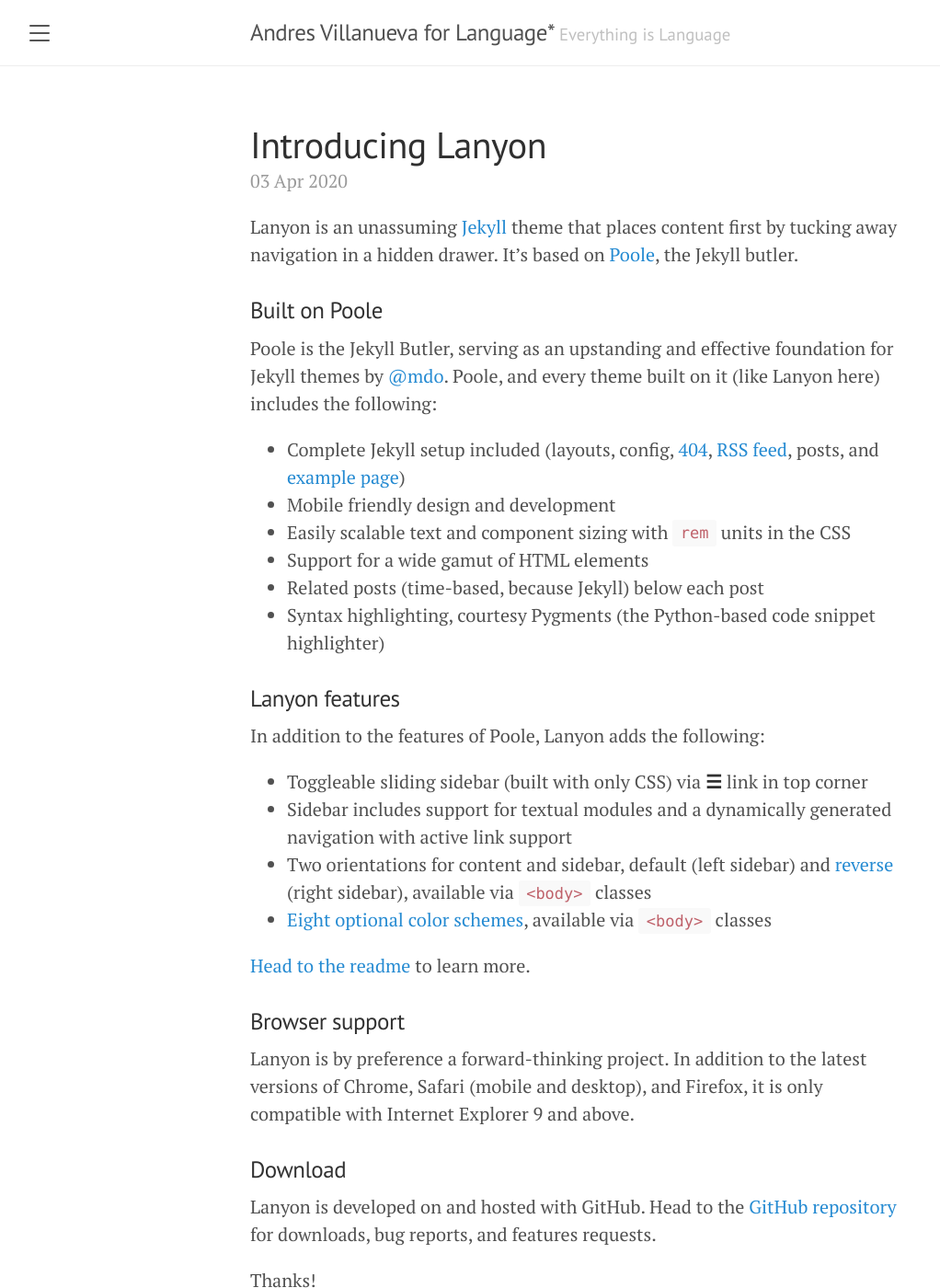
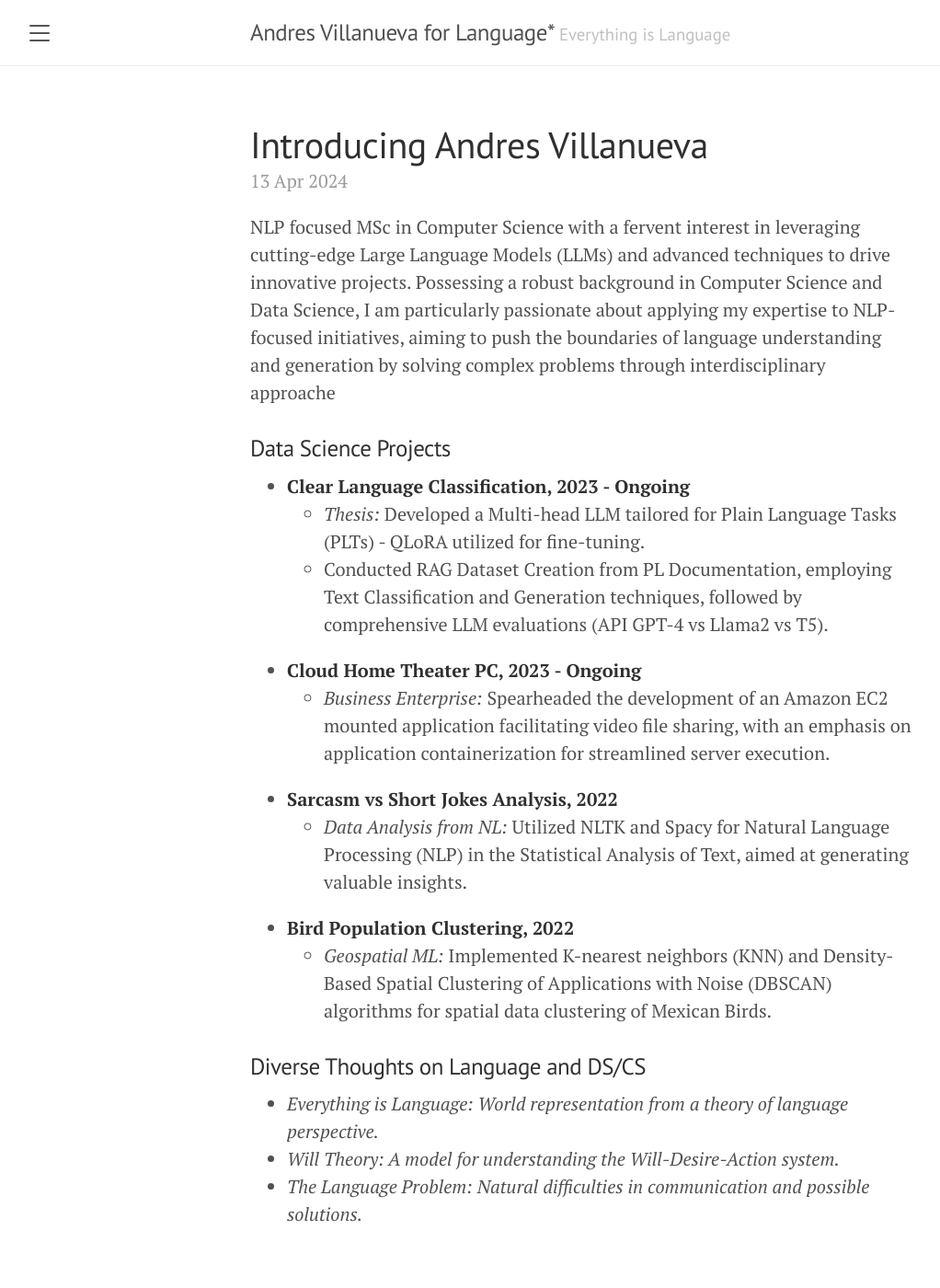
Before and after one commit to joseandresv/joseandresv.github.io, a Jekyll site: the page built from index.html, in a window 1280 px wide and 1400 px high. Shown: the whole window at 92% size, without its empty margins (8-1030 px from the left). Built offline with Jekyll 4.4.1, drawn with Linux system fonts in a browser that asks for light colours; the list of posts is cut into pages by our own code; some of the changed text lies outside the part shown.

Commit message:
post changes and additions

```diff
--- a/_posts/2020-04-01-whats-jekyll.md
+++ b/_posts/2020-04-01-whats-jekyll.md
@@ -1,8 +1,8 @@
 ---
 layout: post
-title: What's Jekyll?
+title: What's Jekyll? (Paying my dues as a leecher)
 ---
-
+*I got this theme for github.io from Jekyll. If you like it and would like to use it here is some information that will help:*
 [Jekyll](https://jekyllrb.com) is a static site generator, an open-source tool for creating simple yet powerful websites of all shapes and sizes. From [the project's readme](https://github.com/mojombo/jekyll/blob/master/README.markdown):
 
   > Jekyll is a simple, blog aware, static site generator. It takes a template directory [...] and spits out a complete, static website suitable for serving with Apache or your favorite web server. This is also the engine behind GitHub Pages, which you can use to host your project’s page or blog right here from GitHub.
--- /dev/null
+++ b/_posts/2020-04-02-everything-is-language.md
@@ -0,0 +1,9 @@
+---
+layout: post
+title: "Everything is Language: World representation from a theory of language perspective."
+---
+
+
+<div class="message">
+  Working Page
+</div>
--- a/_posts/2020-04-02-example-content.md
+++ /dev/null
@@ -1,122 +0,0 @@
----
-layout: post
-title: Example content
----
-
-
-<div class="message">
-  Howdy! This is an example blog post that shows several types of HTML content supported in this theme.
-</div>
-
-Cum sociis natoque penatibus et magnis <a href="#">dis parturient montes</a>, nascetur ridiculus mus. *Aenean eu leo quam.* Pellentesque ornare sem lacinia quam venenatis vestibulum. Sed posuere consectetur est at lobortis. Cras mattis consectetur purus sit amet fermentum.
-
-> Curabitur blandit tempus porttitor. Nullam quis risus eget urna mollis ornare vel eu leo. Nullam id dolor id nibh ultricies vehicula ut id elit.
-
-Etiam porta **sem malesuada magna** mollis euismod. Cras mattis consectetur purus sit amet fermentum. Aenean lacinia bibendum nulla sed consectetur.
-
-## Inline HTML elements
-
-HTML defines a long list of available inline tags, a complete list of which can be found on the [Mozilla Developer Network](https://developer.mozilla.org/en-US/docs/Web/HTML/Element).
-
-- **To bold text**, use `<strong>`.
-- *To italicize text*, use `<em>`.
-- Abbreviations, like <abbr title="HyperText Markup Langage">HTML</abbr> should use `<abbr>`, with an optional `title` attribute for the full phrase.
-- Citations, like <cite>&mdash; Mark otto</cite>, should use `<cite>`.
-- <del>Deleted</del> text should use `<del>` and <ins>inserted</ins> text should use `<ins>`.
-- Superscript <sup>text</sup> uses `<sup>` and subscript <sub>text</sub> uses `<sub>`.
-
-Most of these elements are styled by browsers with few modifications on our part.
-
-## Heading
-
-Vivamus sagittis lacus vel augue rutrum faucibus dolor auctor. Duis mollis, est non commodo luctus, nisi erat porttitor ligula, eget lacinia odio sem nec elit. Morbi leo risus, porta ac consectetur ac, vestibulum at eros.
-
-### Code
-
-Cum sociis natoque penatibus et magnis dis `code element` montes, nascetur ridiculus mus.
-
-{% highlight js %}
-// Example can be run directly in your JavaScript console
-
-// Create a function that takes two arguments and returns the sum of those arguments
-var adder = new Function("a", "b", "return a + b");
-
-// Call the function
-adder(2, 6);
-// > 8
-{% endhighlight %}
-
-Aenean lacinia bibendum nulla sed consectetur. Etiam porta sem malesuada magna mollis euismod. Fusce dapibus, tellus ac cursus commodo, tortor mauris condimentum nibh, ut fermentum massa.
-
-### Lists
-
-Cum sociis natoque penatibus et magnis dis parturient montes, nascetur ridiculus mus. Aenean lacinia bibendum nulla sed consectetur. Etiam porta sem malesuada magna mollis euismod. Fusce dapibus, tellus ac cursus commodo, tortor mauris condimentum nibh, ut fermentum massa justo sit amet risus.
-
-* Praesent commodo cursus magna, vel scelerisque nisl consectetur et.
-* Donec id elit non mi porta gravida at eget metus.
-* Nulla vitae elit libero, a pharetra augue.
-
-Donec ullamcorper nulla non metus auctor fringilla. Nulla vitae elit libero, a pharetra augue.
-
-1. Vestibulum id ligula porta felis euismod semper.
-2. Cum sociis natoque penatibus et magnis dis parturient montes, nascetur ridiculus mus.
-3. Maecenas sed diam eget risus varius blandit sit amet non magna.
-
-Cras mattis consectetur purus sit amet fermentum. Sed posuere consectetur est at lobortis.
-
-<dl>
-  <dt>HyperText Markup Language (HTML)</dt>
-  <dd>The language used to describe and define the content of a Web page</dd>
-
-  <dt>Cascading Style Sheets (CSS)</dt>
-  <dd>Used to describe the appearance of Web content</dd>
-
-  <dt>JavaScript (JS)</dt>
-  <dd>The programming language used to build advanced Web sites and applications</dd>
-</dl>
-
-Integer posuere erat a ante venenatis dapibus posuere velit aliquet. Morbi leo risus, porta ac consectetur ac, vestibulum at eros. Nullam quis risus eget urna mollis ornare vel eu leo.
-
-### Tables
-
-Aenean lacinia bibendum nulla sed consectetur. Lorem ipsum dolor sit amet, consectetur adipiscing elit.
-
-<table>
-  <thead>
-    <tr>
-      <th>Name</th>
-      <th>Upvotes</th>
-      <th>Downvotes</th>
-    </tr>
-  </thead>
-  <tfoot>
-    <tr>
-      <td>Totals</td>
-      <td>21</td>
-      <td>23</td>
-    </tr>
-  </tfoot>
-  <tbody>
-    <tr>
-      <td>Alice</td>
-      <td>10</td>
-      <td>11</td>
-    </tr>
-    <tr>
-      <td>Bob</td>
-      <td>4</td>
-      <td>3</td>
-    </tr>
-    <tr>
-      <td>Charlie</td>
-      <td>7</td>
-      <td>9</td>
-    </tr>
-  </tbody>
-</table>
-
-Nullam id dolor id nibh ultricies vehicula ut id elit. Sed posuere consectetur est at lobortis. Nullam quis risus eget urna mollis ornare vel eu leo.
-
------
-
-Want to see something else added? <a href="https://github.com/poole/poole/issues/new">Open an issue.</a>
--- a/_posts/2020-04-03-introducing-lanyon.md
+++ /dev/null
@@ -1,38 +0,0 @@
----
-layout: post
-title: Introducing Lanyon
----
-
-Lanyon is an unassuming [Jekyll](http://jekyllrb.com) theme that places content first by tucking away navigation in a hidden drawer. It's based on [Poole](http://getpoole.com), the Jekyll butler.
-
-### Built on Poole
-
-Poole is the Jekyll Butler, serving as an upstanding and effective foundation for Jekyll themes by [@mdo](https://twitter.com/mdo). Poole, and every theme built on it (like Lanyon here) includes the following:
-
-* Complete Jekyll setup included (layouts, config, [404](/404), [RSS feed](/atom.xml), posts, and [example page](/about))
-* Mobile friendly design and development
-* Easily scalable text and component sizing with `rem` units in the CSS
-* Support for a wide gamut of HTML elements
-* Related posts (time-based, because Jekyll) below each post
-* Syntax highlighting, courtesy Pygments (the Python-based code snippet highlighter)
-
-### Lanyon features
-
-In addition to the features of Poole, Lanyon adds the following:
-
-* Toggleable sliding sidebar (built with only CSS) via **☰** link in top corner
-* Sidebar includes support for textual modules and a dynamically generated navigation with active link support
-* Two orientations for content and sidebar, default (left sidebar) and [reverse](https://github.com/poole/lanyon#reverse-layout) (right sidebar), available via `<body>` classes
-* [Eight optional color schemes](https://github.com/poole/lanyon#themes), available via `<body>` classes
-
-[Head to the readme](https://github.com/poole/lanyon#readme) to learn more.
-
-### Browser support
-
-Lanyon is by preference a forward-thinking project. In addition to the latest versions of Chrome, Safari (mobile and desktop), and Firefox, it is only compatible with Internet Explorer 9 and above.
-
-### Download
-
-Lanyon is developed on and hosted with GitHub. Head to the <a href="https://github.com/poole/lanyon">GitHub repository</a> for downloads, bug reports, and features requests.
-
-Thanks!
--- /dev/null
+++ b/_posts/2024-04-13-introducing-andres-villanueva.md
@@ -0,0 +1,24 @@
+---
+layout: post
+title: Introducing Andres Villanueva
+---
+
+NLP focused MSc in Computer Science with a fervent interest in leveraging cutting-edge Large Language Models (LLMs) and advanced techniques to drive innovative projects. Possessing a robust background in Computer Science and Data Science, I am particularly passionate about applying my expertise to NLP-focused initiatives, aiming to push the boundaries of language understanding and generation by solving complex problems through interdisciplinary approache
+
+### Data Science Projects
+
+- **Clear Language Classification, 2023 - Ongoing**
+  - *Thesis:* Developed a Multi-head LLM tailored for Plain Language Tasks (PLTs) - QLoRA utilized for fine-tuning.
+  - Conducted RAG Dataset Creation from PL Documentation, employing Text Classification and Generation techniques, followed by comprehensive LLM evaluations (API GPT-4 vs Llama2 vs T5).
+- **Cloud Home Theater PC, 2023 - Ongoing**
+  - *Business Enterprise:* Spearheaded the development of an Amazon EC2 mounted application facilitating video file sharing, with an emphasis on application containerization for streamlined server execution.
+- **Sarcasm vs Short Jokes Analysis, 2022**
+  - *Data Analysis from NL:* Utilized NLTK and Spacy for Natural Language Processing (NLP) in the Statistical Analysis of Text, aimed at generating valuable insights.
+- **Bird Population Clustering, 2022**
+  - *Geospatial ML:* Implemented K-nearest neighbors (KNN) and Density-Based Spatial Clustering of Applications with Noise (DBSCAN) algorithms for spatial data clustering of Mexican Birds.
+
+### Diverse Thoughts on Language and DS/CS
+
+- *Everything is Language: World representation from a theory of language perspective.*
+- *Will Theory: A model for understanding the Will-Desire-Action system.*
+- *The Language Problem: Natural difficulties in communication and possible solutions.*
```
Also changed, not shown: 404.md (+3 -3 lines).
